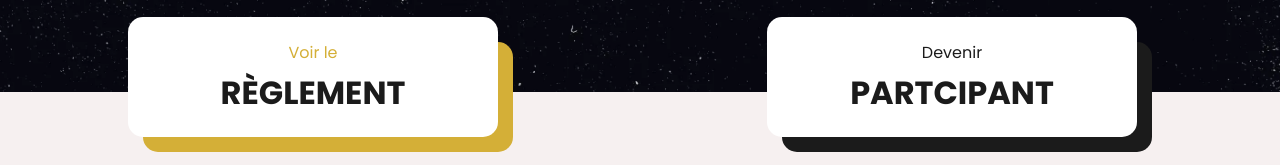
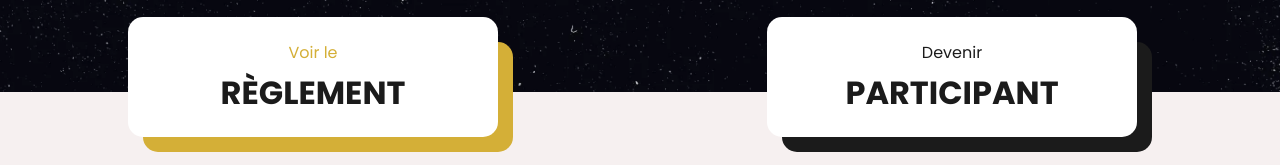
Before and after one commit to Viturna/hub, a SvelteKit app: page /gala in a window 1280 px wide. Shown: the part 738-903 px from the top of the page. Built offline with nearby package versions, Linux system fonts and the light colour scheme.

Commit message:
Update +page.svelte

```diff
--- a/src/routes/gala/+page.svelte
+++ b/src/routes/gala/+page.svelte
@@ -70,7 +70,7 @@ Pour poursuivre la soirée on continue avec le Gala de fin d’Année ! Dernièr
     buttonType="dark"
   >
     <span slot="text-1">Devenir</span>
-    <span slot="text-2">Partcipant</span>
+    <span slot="text-2">Participant</span>
   </MainButton>
 </div>
 
```
